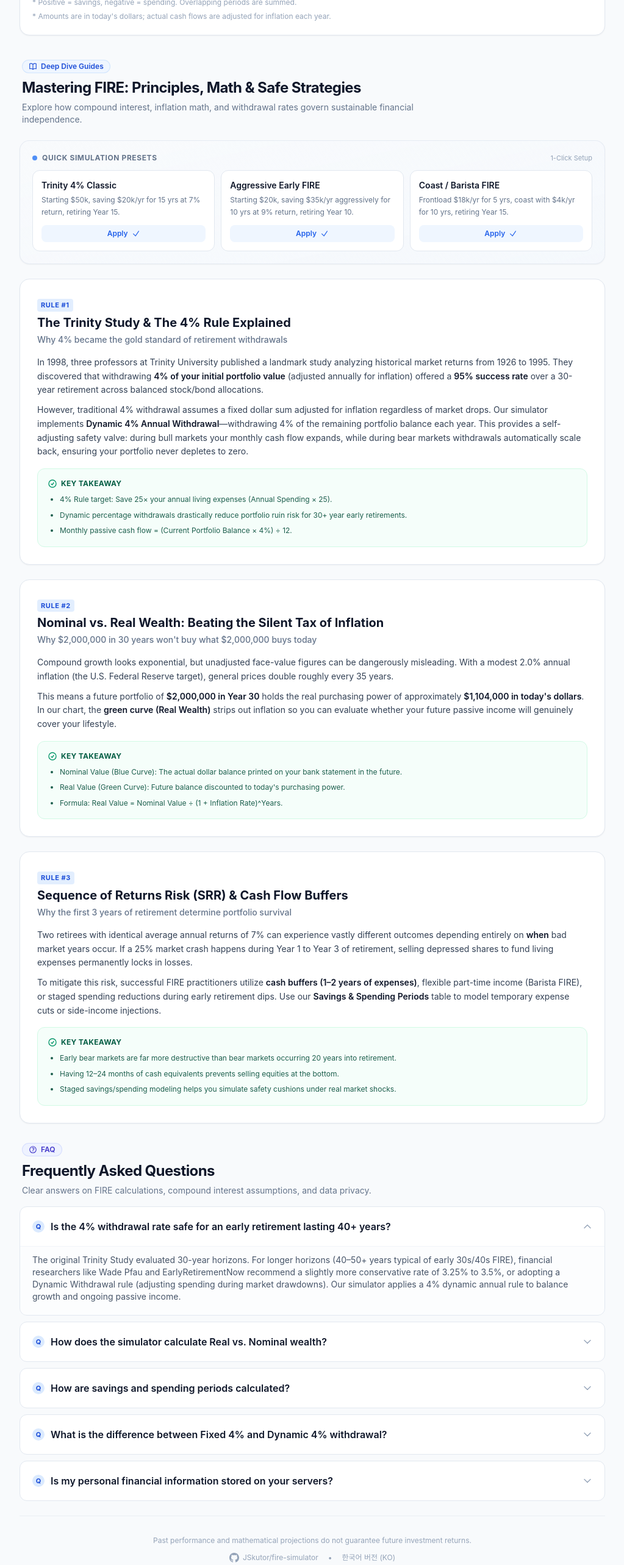
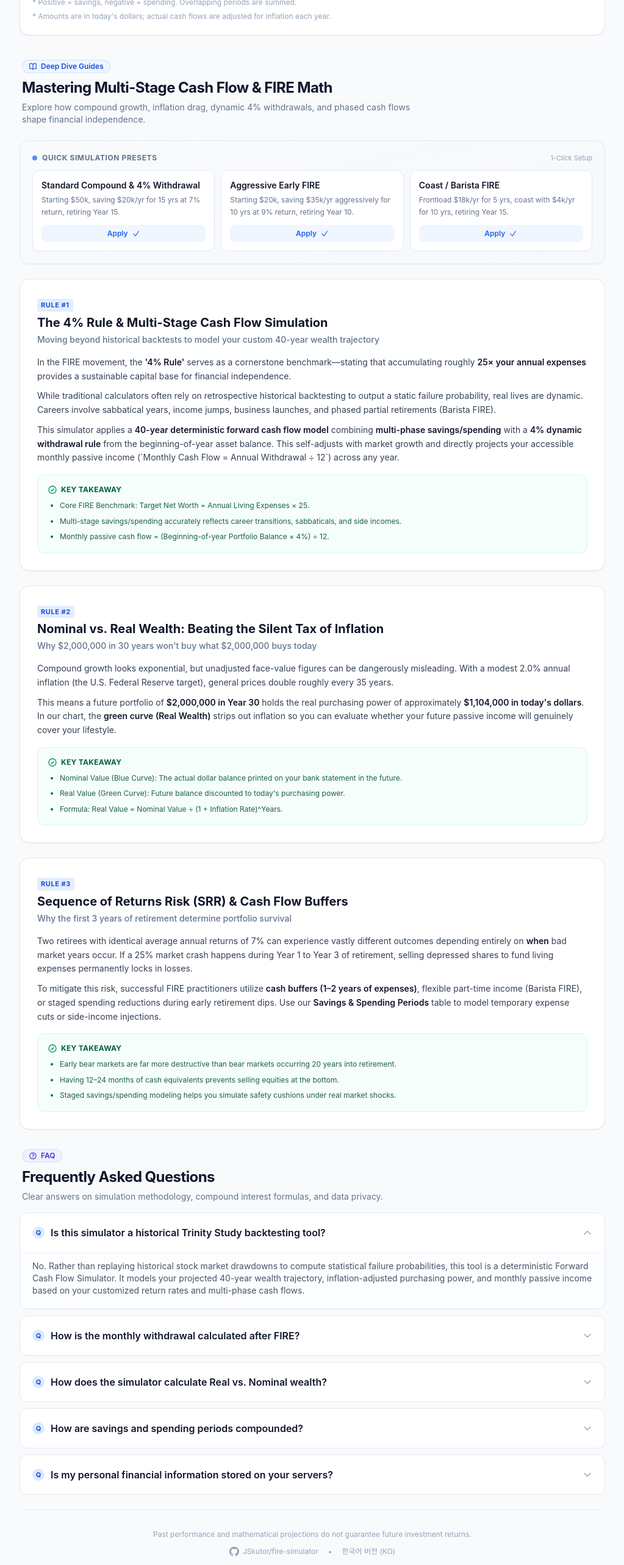
Before and after one commit to JSkutor/fire-simulator, a React (Vite) app: page / in a window 1280 px wide. Shown: the part 1340-3906 px from the top of the page at 61% size, without its empty margins (128-1151 px from the left). Built offline with nearby package versions, Linux system fonts and the light colour scheme.

Commit message:
docs: refine guides and FAQs to precisely reflect forward multi-stage cash flow model

```diff
--- a/index.html
+++ b/index.html
@@ -86,10 +86,18 @@
         "mainEntity": [
           {
             "@type": "Question",
-            "name": "Is the 4% withdrawal rate safe for an early retirement lasting 40+ years?",
+            "name": "Is this simulator a historical Trinity Study backtesting tool?",
             "acceptedAnswer": {
               "@type": "Answer",
-              "text": "The original Trinity Study evaluated 30-year horizons with a 95% success rate. For longer horizons (40-50+ years typical of early FIRE), adopting a Dynamic Withdrawal rule where withdrawals adjust to annual portfolio balance significantly reduces ruin risk compared to a fixed-dollar rule."
+              "text": "No. Rather than replaying historical stock market drawdowns to compute statistical failure probabilities, this tool is a deterministic Forward Cash Flow Simulator. It models your projected 40-year wealth trajectory, inflation-adjusted purchasing power, and monthly passive income based on your customized return rates and multi-phase cash flows."
+            }
+          },
+          {
+            "@type": "Question",
+            "name": "How is the monthly withdrawal calculated after FIRE?",
+            "acceptedAnswer": {
+              "@type": "Answer",
+              "text": "From your chosen FIRE milestone year onward, 4% of the beginning-of-year portfolio balance is withdrawn for living expenses. We divide this by 12 to display your monthly nominal cash flow, alongside its inflation-discounted real value in today's purchasing power."
             }
           },
           {
@@ -97,23 +105,15 @@
             "name": "How does the simulator calculate Real vs. Nominal wealth?",
             "acceptedAnswer": {
               "@type": "Answer",
-              "text": "Nominal wealth compounds each year at your selected Annual Return rate. Real wealth discounts this nominal sum by the long-term inflation rate (2.0% for USD) using the formula: Real = Nominal / (1 + inflation)^year to show today's true purchasing power."
+              "text": "Nominal wealth compounds each year at your selected Annual Return rate. Real wealth discounts this nominal sum by the long-term inflation rate (2.0% for USD) using the formula: Real = Nominal / (1 + inflation)^year."
             }
           },
           {
             "@type": "Question",
-            "name": "How are savings and spending periods calculated?",
+            "name": "How are savings and spending periods compounded?",
             "acceptedAnswer": {
               "@type": "Answer",
-              "text": "Each row in the Savings & Spending Periods table represents annual contributions (positive) or living expenses (negative) in today's dollars, which are inflation-adjusted over time."
-            }
-          },
-          {
-            "@type": "Question",
-            "name": "What is the difference between Fixed 4% and Dynamic 4% withdrawal?",
-            "acceptedAnswer": {
-              "@type": "Answer",
-              "text": "In a Fixed 4% strategy, you withdraw 4% on year 1 and inflate that dollar amount. In Dynamic 4% withdrawal (used here), you withdraw 4% of whatever portfolio balance you currently hold each year, naturally cushioning bear markets."
+              "text": "Amounts in the Savings & Spending Periods table are in today's purchasing power and are inflation-adjusted each year. To reflect continuous annual cash flows, the simulator applies a mid-year compounding formula flow * sqrt(1 + r). Overlapping periods are summed automatically."
             }
           },
           {
--- a/src/i18n/en.js
+++ b/src/i18n/en.js
@@ -17,8 +17,8 @@ export default {
   presetApplied: "Preset applied!",
   presets: [
     {
-      id: "trinity",
-      name: "Trinity 4% Classic",
+      id: "standard",
+      name: "Standard Compound & 4% Withdrawal",
       desc: "Starting $50k, saving $20k/yr for 15 yrs at 7% return, retiring Year 15.",
       base: 50000,
       rate: 7,
@@ -141,24 +141,25 @@ export default {
 
   // Guides Section (SEO Content)
   guideSectionBadge: "Deep Dive Guides",
-  guideSectionTitle: "Mastering FIRE: Principles, Math & Safe Strategies",
+  guideSectionTitle: "Mastering Multi-Stage Cash Flow & FIRE Math",
   guideSectionSubtitle:
-    "Explore how compound interest, inflation math, and withdrawal rates govern sustainable financial independence.",
+    "Explore how compound growth, inflation drag, dynamic 4% withdrawals, and phased cash flows shape financial independence.",
 
   guides: [
     {
-      id: "trinity-study",
+      id: "rule-of-four-percent",
       badge: "Rule #1",
-      title: "The Trinity Study & The 4% Rule Explained",
-      subtitle: "Why 4% became the gold standard of retirement withdrawals",
+      title: "The 4% Rule & Multi-Stage Cash Flow Simulation",
+      subtitle: "Moving beyond historical backtests to model your custom 40-year wealth trajectory",
       content: [
-        "In 1998, three professors at Trinity University published a landmark study analyzing historical market returns from 1926 to 1995. They discovered that withdrawing **4% of your initial portfolio value** (adjusted annually for inflation) offered a **95% success rate** over a 30-year retirement across balanced stock/bond allocations.",
-        "However, traditional 4% withdrawal assumes a fixed dollar sum adjusted for inflation regardless of market drops. Our simulator implements **Dynamic 4% Annual Withdrawal**—withdrawing 4% of the remaining portfolio balance each year. This provides a self-adjusting safety valve: during bull markets your monthly cash flow expands, while during bear markets withdrawals automatically scale back, ensuring your portfolio never depletes to zero.",
+        "In the FIRE movement, the **'4% Rule'** serves as a cornerstone benchmark—stating that accumulating roughly **25× your annual expenses** provides a sustainable capital base for financial independence.",
+        "While traditional calculators often rely on retrospective historical backtesting to output a static failure probability, real lives are dynamic. Careers involve sabbatical years, income jumps, business launches, and phased partial retirements (Barista FIRE).",
+        "This simulator applies a **40-year deterministic forward cash flow model** combining **multi-phase savings/spending** with a **4% dynamic withdrawal rule** from the beginning-of-year asset balance. This self-adjusts with market growth and directly projects your accessible monthly passive income (`Monthly Cash Flow = Annual Withdrawal ÷ 12`) across any year.",
       ],
       takeaways: [
-        "4% Rule target: Save 25× your annual living expenses (Annual Spending × 25).",
-        "Dynamic percentage withdrawals drastically reduce portfolio ruin risk for 30+ year early retirements.",
-        "Monthly passive cash flow = (Current Portfolio Balance × 4%) ÷ 12.",
+        "Core FIRE Benchmark: Target Net Worth = Annual Living Expenses × 25.",
+        "Multi-stage savings/spending accurately reflects career transitions, sabbaticals, and side incomes.",
+        "Monthly passive cash flow = (Beginning-of-year Portfolio Balance × 4%) ÷ 12.",
       ],
     },
     {
@@ -197,27 +198,27 @@ export default {
   faqSectionBadge: "FAQ",
   faqSectionTitle: "Frequently Asked Questions",
   faqSectionSubtitle:
-    "Clear answers on FIRE calculations, compound interest assumptions, and data privacy.",
+    "Clear answers on simulation methodology, compound interest formulas, and data privacy.",
   faqs: [
     {
-      question: "Is the 4% withdrawal rate safe for an early retirement lasting 40+ years?",
+      question: "Is this simulator a historical Trinity Study backtesting tool?",
       answer:
-        "The original Trinity Study evaluated 30-year horizons. For longer horizons (40–50+ years typical of early 30s/40s FIRE), financial researchers like Wade Pfau and EarlyRetirementNow recommend a slightly more conservative rate of 3.25% to 3.5%, or adopting a Dynamic Withdrawal rule (adjusting spending during market drawdowns). Our simulator applies a 4% dynamic annual rule to balance growth and ongoing passive income.",
+        "No. Rather than replaying historical stock market drawdowns to compute statistical failure probabilities, this tool is a deterministic Forward Cash Flow Simulator. It models your projected 40-year wealth trajectory, inflation-adjusted purchasing power, and monthly passive income based on your customized return rates and multi-phase cash flows.",
+    },
+    {
+      question: "How is the monthly withdrawal calculated after FIRE?",
+      answer:
+        "From your chosen FIRE milestone year onward, 4% of the beginning-of-year portfolio balance is withdrawn for living expenses. We divide this by 12 to display your monthly nominal cash flow, alongside its inflation-discounted real value in today's purchasing power.",
     },
     {
       question: "How does the simulator calculate Real vs. Nominal wealth?",
       answer:
-        "Nominal wealth compounds each year at your selected Annual Return rate (e.g. 7%) plus/minus your active savings or spending. Real wealth discounts this nominal sum by the long-term inflation rate (2.0% for USD, 2.3% for KRW) using the formula: Real = Nominal / (1 + inflation)^year. This shows you exactly what your future fortune can buy in today's grocery, rent, and travel prices.",
+        "Nominal wealth compounds each year at your selected Annual Return rate (e.g. 7%) plus/minus your active savings or spending. Real wealth discounts this nominal sum by the long-term inflation rate (2.0% for USD, 2.3% for KRW) using the formula: Real = Nominal / (1 + inflation)^year.",
     },
     {
-      question: "How are savings and spending periods calculated?",
+      question: "How are savings and spending periods compounded?",
       answer:
-        "Each row in the Savings & Spending Periods table represents annual contributions (positive) or living expenses (negative) in today's purchasing power. When compounded, these cash flows are adjusted for inflation so that your real savings effort remains consistent over time. Overlapping periods are summed automatically.",
-    },
-    {
-      question: "What is the difference between Fixed 4% and Dynamic 4% withdrawal?",
-      answer:
-        "In a Fixed 4% strategy, you withdraw 4% of your portfolio on day 1 of retirement and increase that exact dollar amount with inflation each year. In a Dynamic 4% strategy (used here), you withdraw 4% of whatever portfolio balance you currently hold. This prevents portfolio bankruptcy because withdrawals automatically shrink when markets drop and expand when markets surge.",
+        "Amounts in the Savings & Spending Periods table are in today's purchasing power and are inflation-adjusted each year. To reflect continuous annual cash flows, the simulator applies a mid-year compounding formula `flow × √(1 + r)`. Overlapping periods are summed automatically.",
     },
     {
       question: "Is my personal financial information stored on your servers?",
--- a/src/i18n/ko.js
+++ b/src/i18n/ko.js
@@ -17,8 +17,8 @@ export default {
   presetApplied: "프리셋이 적용되었습니다!",
   presets: [
     {
-      id: "trinity",
-      name: "트리니티 4% 표준 모델",
+      id: "standard",
+      name: "표준 복리 & 4% 인출 모델",
       desc: "초기 5천만원, 연 2,400만원(월 200만) 15년 저축, 연 7% 수익률, 15년차 은퇴.",
       base: 50000000,
       rate: 7,
@@ -139,30 +139,31 @@ export default {
 
   // Guides Section (SEO Content)
   guideSectionBadge: "FIRE 심층 가이드",
-  guideSectionTitle: "지속 가능한 파이어족(FIRE)의 원리와 금융 수학",
+  guideSectionTitle: "생애 현금흐름 모델과 파이어족(FIRE) 금융 원리",
   guideSectionSubtitle:
-    "복리 성장, 물가상승률(인플레이션), 안전 인출률의 수학적 원리를 한눈에 이해해 보세요.",
+    "복리 성장, 물가상승률(인플레이션), 다단계 저축·지출과 4% 인출 룰의 계산 원리를 한눈에 살펴보세요.",
 
   guides: [
     {
-      id: "trinity-study",
+      id: "rule-of-four-percent",
       badge: "원칙 1",
-      title: "트리니티 연구(Trinity Study)와 4% 룰의 진실",
-      subtitle: "왜 4% 인출률이 은퇴 자금의 글로벌 표준이 되었을까?",
+      title: "4% 인출 룰과 다단계 현금흐름 시뮬레이션의 원리",
+      subtitle: "단순 과거 백테스팅을 넘어, 내 생애 주기 맞춤형 복리 곡선을 그리는 방법",
       content: [
-        "1998년 미국 트리니티 대학교의 3인 교수진(Cooley, Hubbard, Walz)은 1926년부터 1995년까지의 미국 주식/채권 역사 데이터를 바탕으로 은퇴 자금 인출 성공률을 분석했습니다. 그 결과, 은퇴 첫해 자산의 **4%를 인출하고 매년 물가상승률만큼 증액 인출**할 경우 30년간 자산이 고갈되지 않을 확률이 **95% 이상**이라는 사실을 밝혀냈습니다.",
-        "하지만 전통적인 고정 4% 룰은 시장 폭락기에도 똑같은 금액을 인출하므로 40년 이상의 조기 은퇴에는 위험할 수 있습니다. 본 시뮬레이터는 **'정률 인출(Dynamic 4% Rule)'**을 적용하여 매년 남은 자산의 4%를 인출합니다. 하락장에는 인출액이 자동으로 줄어들어 원금을 지키고, 상승장에는 월 현금흐름이 늘어나 자산 고갈 위험을 근본적으로 차단합니다.",
+        "FIRE(조기은퇴) 운동에서 널리 쓰이는 **'4% 룰'**은 연간 은퇴 자산 잔액의 약 4%를 인출하여 1년 생활비로 사용한다는 대표적인 자립 벤치마크입니다. 이는 통상 **'연간 생활비의 25배'**를 모으면 경제적 자유를 달성할 수 있다는 계산의 바탕이 됩니다.",
+        "많은 전통 계산기들이 과거 미국 시장 데이터(트리니티 연구 등)에만 의존해 단일 고정 금액의 생존 확률만 보여주는 반면, 실제 현실의 삶은 이직, 안식년, 사업 소득, 은퇴 후 파트타임 등 **생애 주기에 따라 저축과 지출이 역동적으로 변합니다**.",
+        "본 시뮬레이터는 **'구간별 저축/지출(Multi-phase Flow)'**과 **'연초 잔여 자산의 4% 정률 인출'**을 결합한 **40년 전방 현금흐름 모델**을 적용합니다. 상승장에는 인출 여력이 늘고 하락장에는 인출액이 자연스럽게 조절되어 자산 고갈 위험을 완화하며, 미래 특정 연도에 매월 실제로 얼마를 인출할 수 있는지(`월 인출액 = 연 인출액 ÷ 12`)를 직관적으로 예측합니다.",
       ],
       takeaways: [
-        "4% 룰 목표 자산: 연간 총 지출액의 25배 (연 생활비 × 25).",
-        "정률 인출 방식은 30~50년 이상의 조기 은퇴 시에도 포트폴리오 파산 확률을 극적으로 낮춤.",
-        "월 패시브 현금흐름 = (현재 총 자산 잔액 × 4%) ÷ 12개월.",
+        "목표 자산 벤치마크: 연간 필요 생활비 × 25배 (은퇴 자금의 기준점).",
+        "구간별 저축·지출 설정을 통해 이직, 안식년, 부수입 등 생애 재무 이벤트를 정밀 모델링.",
+        "월 가용 현금흐름 = (해당 연차 연초 총자산 × 4%) ÷ 12개월.",
       ],
     },
     {
       id: "nominal-vs-real",
       badge: "원칙 2",
-      title: "명목 자산 vs 실질 자산: 보이지 않는 세금, 인플레이션",
+      title: "명목 자산 vs 실질 자산: 인플레이션의 착시와 구매력 계산",
       subtitle: "30년 뒤의 20억은 지금의 20억과 전혀 다릅니다",
       content: [
         "복리 계산기에서 찍히는 숫자는 매우 커 보이지만, 물가 상승을 고려하지 않으면 치명적인 착시가 발생합니다. 한국의 지난 20년 평균 소비자물가지수(CPI) 상승률은 연 2.3% 수준입니다.",
@@ -197,9 +198,14 @@ export default {
   faqSectionSubtitle: "계산 공식, 복리 및 인출 가정, 데이터 보안에 관한 궁금증을 해결해 드립니다.",
   faqs: [
     {
-      question: "4% 인출률은 40년 이상의 긴 은퇴 기간에도 안전한가요?",
+      question: "이 시뮬레이터는 트리니티 연구 기반의 백테스팅 도구인가요?",
       answer:
-        "오리지널 트리니티 연구는 30년 은퇴 기간을 기준으로 95% 성공률을 도출했습니다. 40~50년 이상의 조기 은퇴를 준비하신다면 3.25%~3.5%의 보수적인 인출률을 적용하거나, 본 시뮬레이터처럼 시장 상황에 맞춰 인출액이 유동적으로 조절되는 정률 인출(Dynamic Rule) 전략을 취하는 것이 안전합니다.",
+        "아닙니다. 본 시뮬레이터는 과거 역사적 주가 데이터를 돌려 생존 확률을 역산하는 백테스팅 도구가 아니라, 사용자가 입력한 '수익률(r%)', '구간별 저축/지출 플로우', '물가상승률'을 바탕으로 향후 40년간의 자산 복리 성장과 월 인출 가능액을 실시간 추정하는 '전방 다단계 현금흐름 시뮬레이터(Forward Multi-Phase Cash Flow Simulator)'입니다.",
+    },
+    {
+      question: "FIRE 시점 이후 월 인출액은 어떻게 계산되나요?",
+      answer:
+        "지정한 FIRE 연차부터 매년 연초 자산 잔액의 4%를 연간 생활비로 인출한다고 가정합니다. 이를 12개월로 나누어 '월 명목 인출액'을 산출하고, 여기에 인플레이션을 할인하여 현재 구매력 기준의 '월 실질 인출액'을 동시에 산출합니다.",
     },
     {
       question: "실질 자산과 명목 자산은 어떻게 계산되나요?",
@@ -209,12 +215,7 @@ export default {
     {
       question: "저축 및 지출 구간(Periods)은 복리에 어떻게 반영되나요?",
       answer:
-        "저축/지출 구간에 입력한 금액은 '현재 가치' 기준입니다. 시뮬레이션에서는 매년 물가상승률을 감안하여 실제 납입/지출 금액이 점진적으로 증액되는 것으로 계산되며, 여러 구간이 겹칠 경우 자동으로 합산되어 자산에 반영됩니다.",
-    },
-    {
-      question: "정액 인출(Fixed 4%)과 정률 인출(Dynamic 4%)의 차이는 무엇인가요?",
-      answer:
-        "정액 인출은 은퇴 첫해 자산의 4%를 정하고 매년 물가상승률만큼만 인출액을 올리는 방식입니다. 반면 본 시뮬레이터가 채택한 정률 인출은 매년 당해 연도 잔여 자산의 4%를 인출하므로, 하락장에는 인출액이 줄어 원금을 보호하고 상승장에는 더 넉넉하게 생활할 수 있어 포트폴리오 파산 위험을 사실상 0으로 만듭니다.",
+        "저축/지출 구간에 입력한 금액은 '현재 가치' 기준입니다. 시뮬레이션에서는 매년 물가상승률을 감안하여 실제 납입/지출 금액이 점진적으로 증액되는 것으로 계산되며, 연중 발생하는 현금흐름을 반영하기 위해 `flow × √(1+r)` 중간점 복리 공식을 적용합니다. 여러 구간이 겹칠 경우 자동으로 합산됩니다.",
     },
     {
       question: "내가 입력한 자산 및 소득 정보가 서버에 저장되나요?",
```
Also changed, not shown: ko/index.html (+11 -11 lines).
